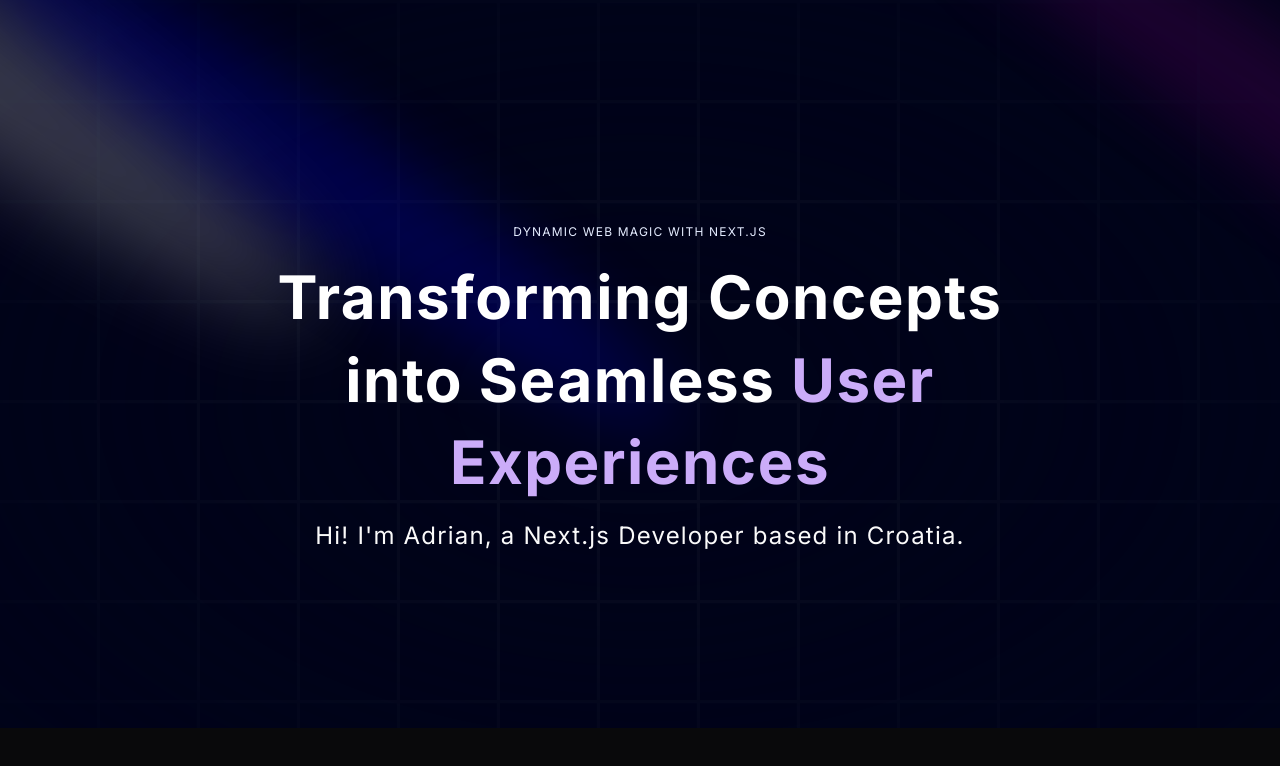
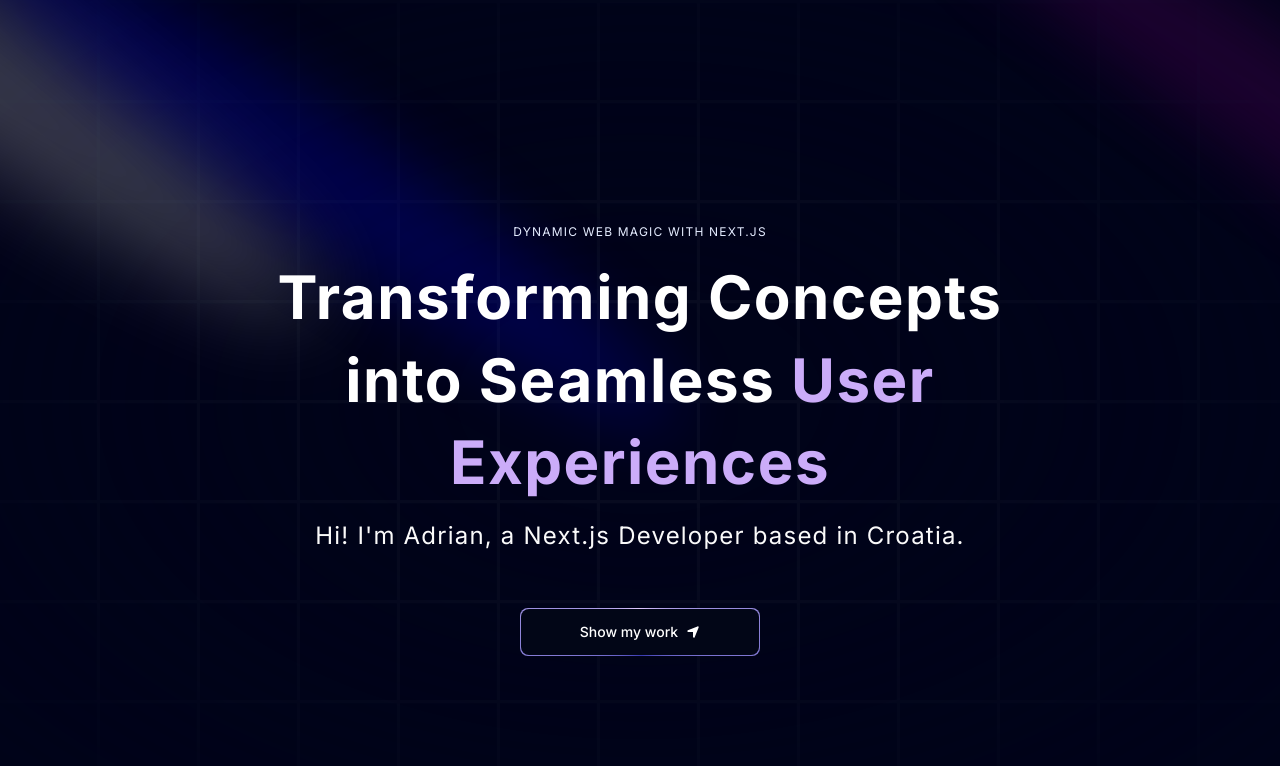
Before and after one commit to Jisap/nextjs14-portfolio-acernity, a Next.js app: page / in a window 1280 px wide. Shown: the top 766 px of the page. Built offline with nearby package versions, Linux system fonts and the light colour scheme.

Commit message:
magic button

```diff
--- a/app/layout.tsx
+++ b/app/layout.tsx
@@ -16,7 +16,7 @@
   children: React.ReactNode;
 }>) {
   return (
-    <html lang="en">
+    <html lang="en" suppressHydrationWarning>
       <body className={inter.className}>
         <ThemeProvider
           attribute="class"
--- a/components/Hero.tsx
+++ b/components/Hero.tsx
@@ -1,5 +1,7 @@
+import MagicButton from "./ui/MagicButton"
 import { Spotlight } from "./ui/Sptolight"
 import { TextGenerateEffect } from "./ui/TextGenerateEffect"
+import { FaLocationArrow } from "react-icons/fa6";
 
 
 const Hero = () => {
@@ -32,6 +34,14 @@
           <p className="text-center md:tracking-wider mb-4 text-sm md:text-lg lg:text-2xl">
             Hi! I&apos;m Adrian, a Next.js Developer based in Croatia.
           </p>
+
+          <a href="#about">
+            <MagicButton
+              title="Show my work"
+              icon={<FaLocationArrow />}
+              position="right"
+            />
+          </a>
         </div>
       </div>
 
--- /dev/null
+++ b/components/ui/MagicButton.tsx
@@ -0,0 +1,36 @@
+import React from 'react'
+
+const MagicButton = ({
+  title,
+  icon,
+  position,
+  handleClick,
+  otherClasses,
+}: {
+  title: string;
+  icon: React.ReactNode;
+  position: string;
+  handleClick?: () => void;
+  otherClasses?: string;
+}) => {
+  return (
+    <button
+      className="relative inline-flex h-12 w-full md:w-60 md:mt-10 overflow-hidden rounded-lg p-[1px] focus:outline-none"
+      onClick={handleClick}
+    >
+      <span className="absolute inset-[-1000%] animate-[spin_2s_linear_infinite]
+       bg-[conic-gradient(from_90deg_at_50%_50%,#E2CBFF_0%,#393BB2_50%,#E2CBFF_100%)]"
+      />
+      <span
+        className={`inline-flex h-full w-full cursor-pointer items-center justify-center rounded-lg
+             bg-slate-950 px-7 text-sm font-medium text-white backdrop-blur-3xl gap-2 ${otherClasses}`}
+      >
+        {position === "left" && icon}
+        {title}
+        {position === "right" && icon}
+      </span>
+    </button>
+  )
+}
+
+export default MagicButton
--- a/package.json
+++ b/package.json
@@ -16,6 +16,7 @@
     "next-themes": "^0.3.0",
     "react": "^18",
     "react-dom": "^18",
+    "react-icons": "^5.2.1",
     "tailwind-merge": "^2.3.0"
   },
   "devDependencies": {
```
Also changed, not shown: 1 other file (tests, documents, lock files or other folders).
